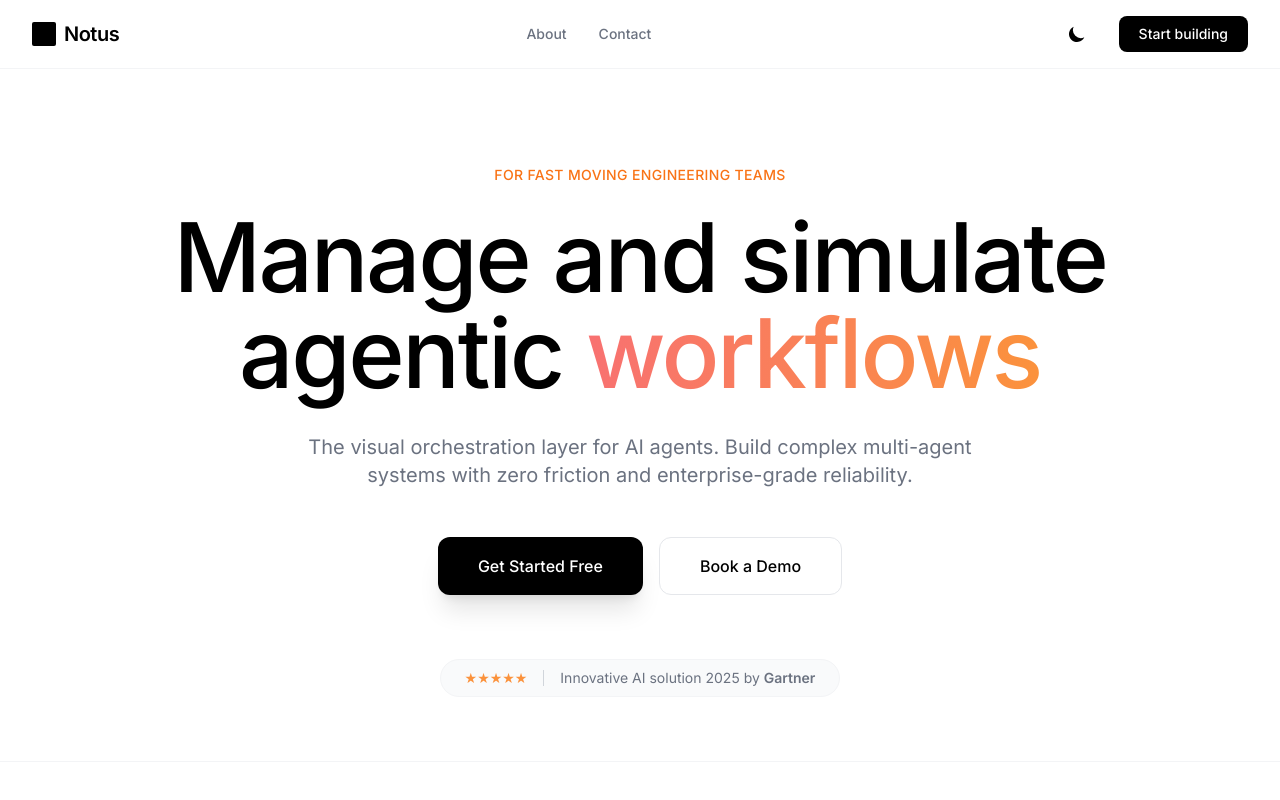
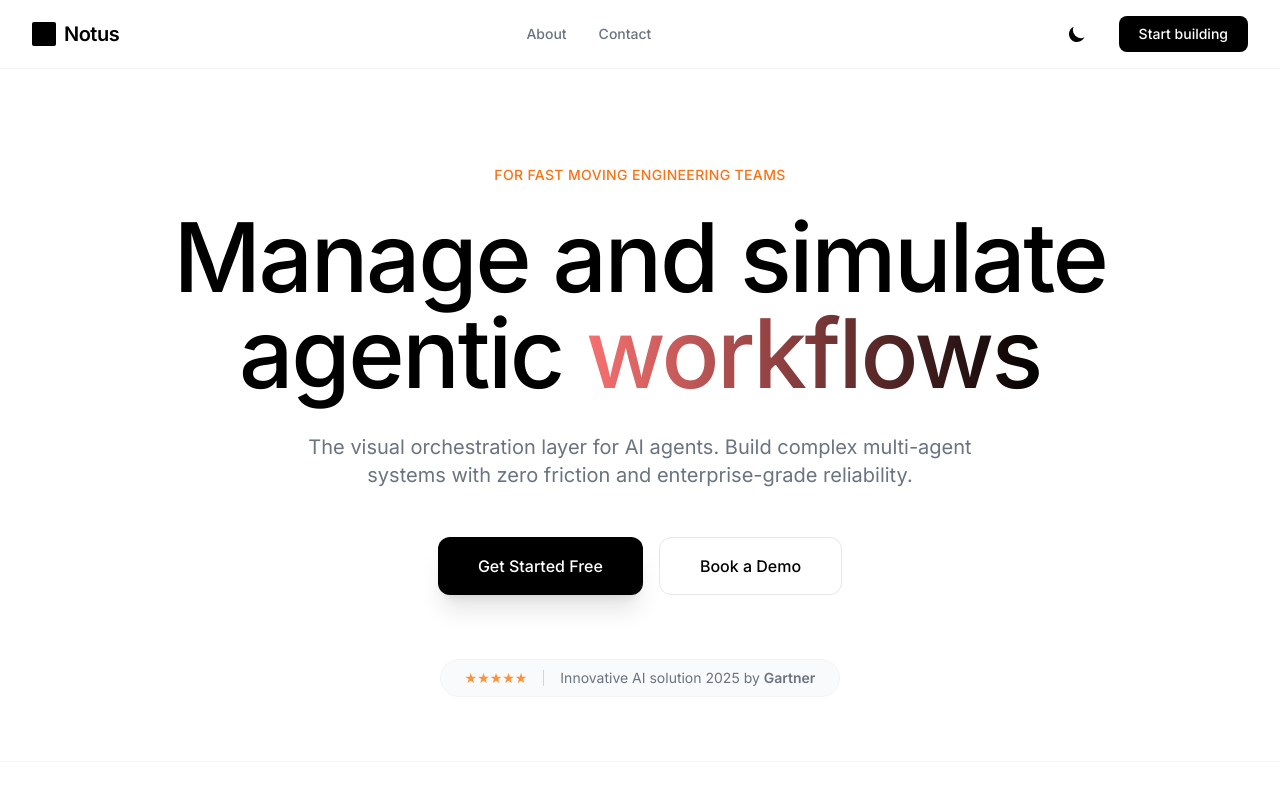
Before and after one commit to Akshaymishra3141/Demo-Website, a plain HTML site: page index.html in a window 1280 px wide. Shown: the top 800 px of the page. Drawn offline with nearby package versions, Linux system fonts and the light colour scheme.

Commit message:
Changed a color

```diff
--- a/index.html
+++ b/index.html
@@ -39,7 +39,7 @@
     <style>
         body { font-family: 'Inter', sans-serif; transition: background-color 0.3s ease; }
         .bg-gradient-text {
-            background: linear-gradient(to right, #f87171, #fb923c);
+            background: linear-gradient(to right, #f87171, #000000);
             -webkit-background-clip: text;
             -webkit-text-fill-color: transparent;
         }
```
